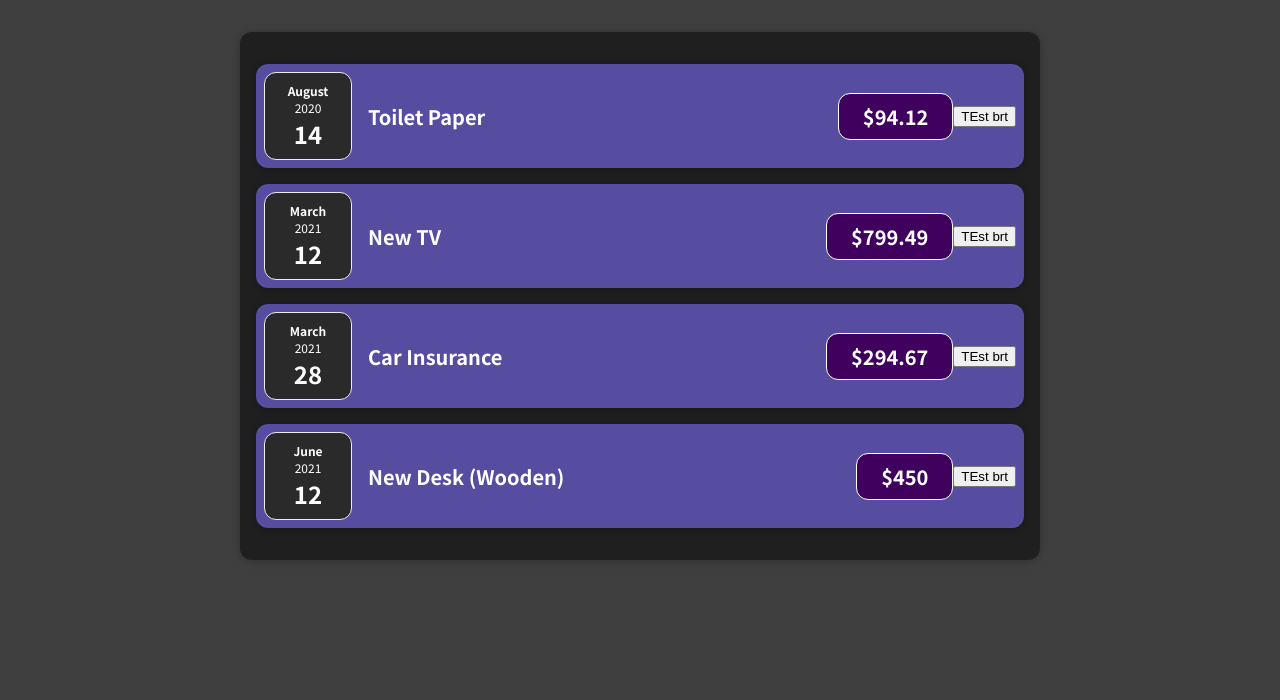
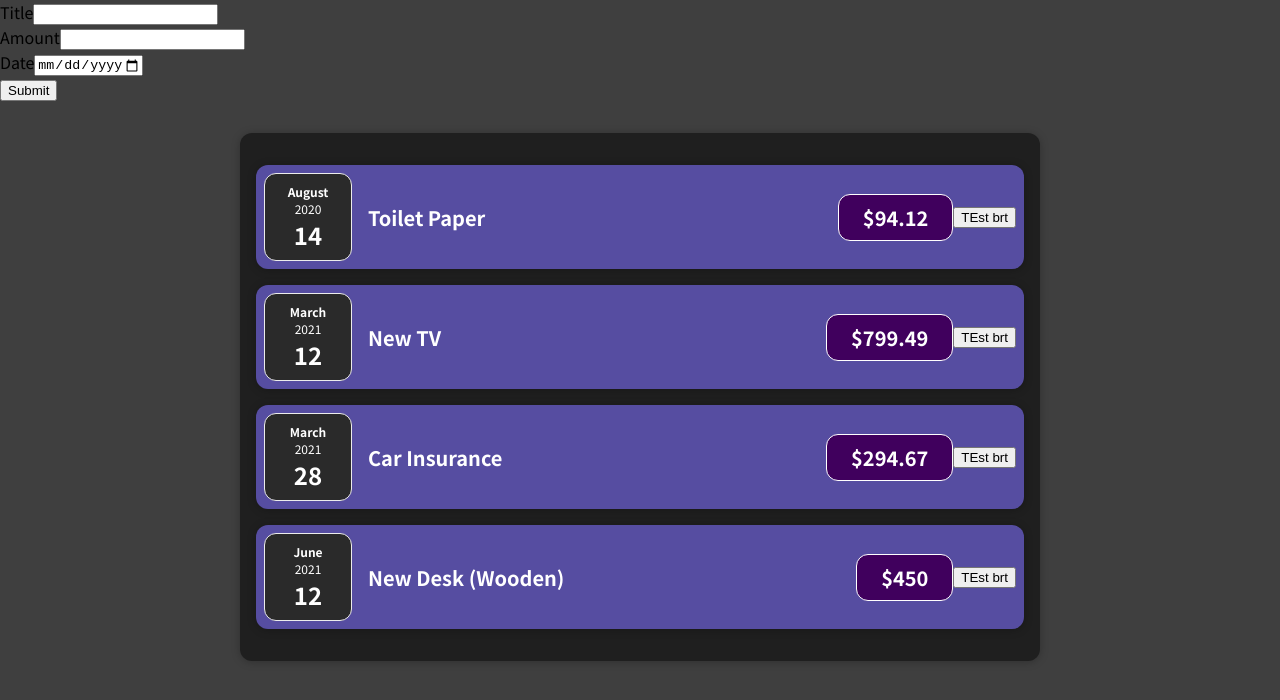
Before and after one commit to lmihelac/react, a React (Create React App) app: page / in a window 1280 px wide. Shown: the top 700 px of the page. Built offline with nearby package versions, Linux system fonts and the light colour scheme.

Commit message:
add new expense

```diff
--- a/src/App.js
+++ b/src/App.js
@@ -1,5 +1,6 @@
 import Expenses from "./components/Expenses";
 import "./components/Expenses.css";
+import NewExpense from "./components/NewExpense/NewExpense";
 
 const App = () => {
   const expenses = [
@@ -32,6 +33,7 @@
 
   return (
     <div>
+      <NewExpense></NewExpense>
       <Expenses items={expenses} />
     </div>
   );
--- a/src/components/ExpenseItem.js
+++ b/src/components/ExpenseItem.js
@@ -1,17 +1,21 @@
+import React, { useState } from "react";
+
 import "./ExpenseItem.css";
 import Card from "./Card";
 import ExpenseDate from "./ExpenseDate";
 
 const ExpenseItem = (props) => {
+  const [title, setTitle] = useState(props.title);
+
   const clickHandler = () => {
-    alert("works");
+    setTitle("updated");
   };
 
   return (
     <Card className="expense-item">
       <ExpenseDate date={props.date} />
-      <div onDoubleClick={clickHandler} className="expense-item__description">
-        <h2>{props.title}</h2>
+      <div className="expense-item__description">
+        <h2>{title}</h2>
         <div className="expense-item__price">${props.amount}</div>
       </div>
       <button onClick={clickHandler}>TEst brt</button>
--- /dev/null
+++ b/src/components/NewExpense/ExpenseForm.js
@@ -0,0 +1,29 @@
+import "./ExpenseForm.css";
+
+const ExpenseForm = () => {
+  return (
+    <form action="">
+      <div className="new-expense__controls">
+        <div className="new-expense__control">
+          <label htmlFor="">Title</label>
+          <input type="text" className="text" />
+        </div>
+
+        <div className="new-expense__control">
+          <label htmlFor="">Amount</label>
+          <input type="number" min="0.01" step="0.01" />
+        </div>
+
+        <div className="new-expense__control">
+          <label htmlFor="">Date</label>
+          <input type="date" min="2019-01-01" max="2022-12-31" />
+        </div>
+      </div>
+      <div className="new-expense__actions">
+        <button className="submit">Submit</button>
+      </div>
+    </form>
+  );
+};
+
+export default ExpenseForm;
--- /dev/null
+++ b/src/components/NewExpense/NewExpense.js
@@ -0,0 +1,12 @@
+import "./NewExpense.css";
+import ExpenseForm from "./ExpenseForm";
+
+const NewExpense = () => {
+  return (
+    <div className="new-expense">
+      <ExpenseForm />
+    </div>
+  );
+};
+
+export default NewExpense;
```
Also changed, not shown: src/components/NewExpense/ExpenseForm.css (added), src/components/NewExpense/NewExpense.css (added).
